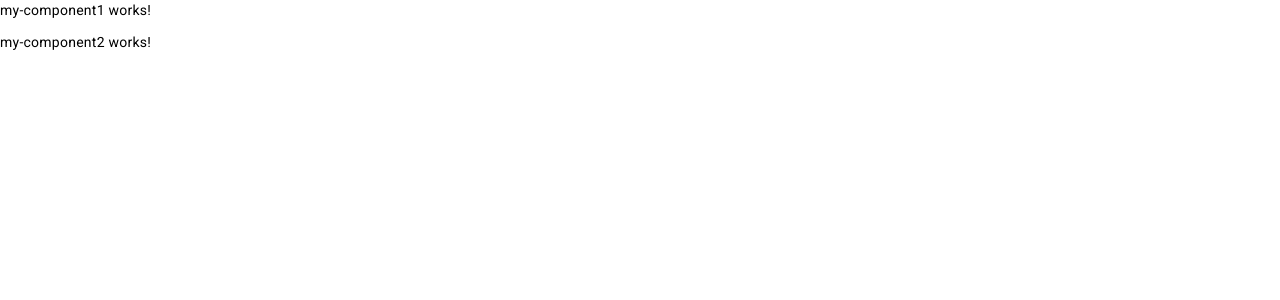
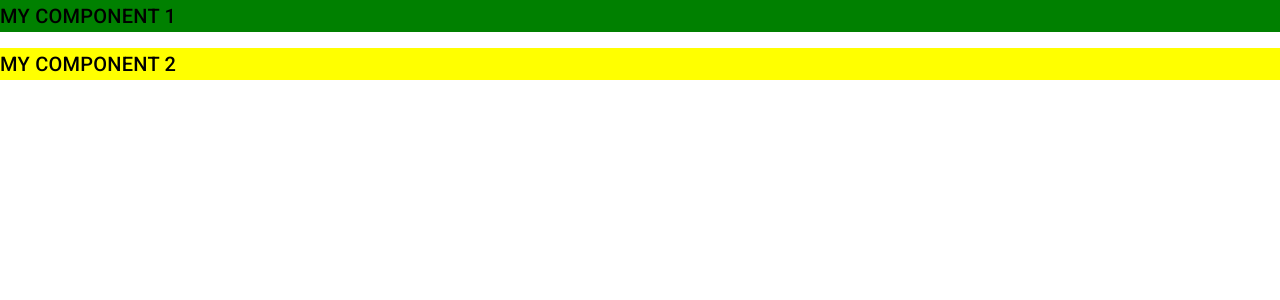
Before and after one commit to HugoMontes/curso-angular-11, an Angular app: page / in a window 1280 px wide. Shown: the top 300 px of the page. Built offline with nearby package versions, Linux system fonts and the light colour scheme.

Commit message:
15. Crear un componente en Angular

```diff
--- a/src/app/my-component1/my-component1.component.html
+++ b/src/app/my-component1/my-component1.component.html
@@ -1 +1,3 @@
-<p>my-component1 works!</p>
+<div class="container">
+  <h2>MY COMPONENT 1</h2>
+</div>
--- a/src/app/my-component1/my-component1.component.scss
+++ b/src/app/my-component1/my-component1.component.scss
@@ -0,0 +1,3 @@
+.container {
+  background-color: green;
+}
--- a/src/app/my-component2/my-component2.component.html
+++ b/src/app/my-component2/my-component2.component.html
@@ -1 +1,3 @@
-<p>my-component2 works!</p>
+<div class="container">
+  <h2>MY COMPONENT 2</h2>
+</div>
--- a/src/app/my-component2/my-component2.component.scss
+++ b/src/app/my-component2/my-component2.component.scss
@@ -0,0 +1,3 @@
+.container {
+  background-color: yellow;
+}
```
